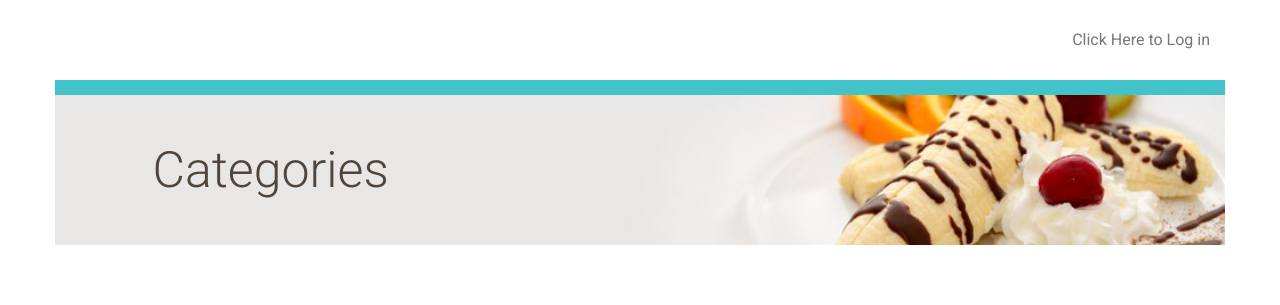
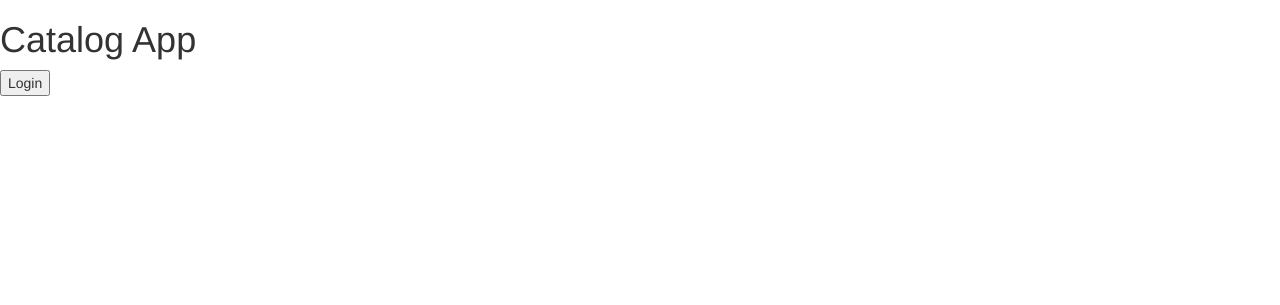
Before and after one commit to dgpshiva/ItemCatalogApplication, a Flask app: page / in a window 1280 px wide. Shown: the top 305 px of the page. Run offline with Flask 2, Linux system fonts and the light colour scheme; some libraries are stand-ins or nearby versions.

Commit message:
Header ready

```diff
--- a/application.py
+++ b/application.py
@@ -365,4 +365,5 @@
 if __name__ == '__main__':
     app.secret_key = 'super_secret_key'
     app.debug = True
-    app.run(host='0.0.0.0', port=8000)
+    #app.run(host='0.0.0.0', port=8000)
+    app.run(host='127.0.0.1', port=8000)
--- a/database_setup.py
+++ b/database_setup.py
@@ -1,4 +1,3 @@
-from passlib.apps import custom_app_context as pwd_context
 from sqlalchemy import create_engine
 from sqlalchemy import Column, ForeignKey, Integer, String
 from sqlalchemy.ext.declarative import declarative_base
--- /dev/null
+++ b/static/ItemCatalogAppSmallestScreen.css
@@ -0,0 +1,48 @@
+picture, img, embed, object, video {
+    max-width: 100%;
+    }
+
+img{
+    display: block;
+    margin: auto;
+}
+
+.inline-block
+{
+    display: inline-block;
+}
+
+.header-container
+{
+    height: 85px;
+    background-color: rgb(13, 13, 70);
+    display: flex;
+    align-items: center
+}
+
+.header-container h1
+{
+    color: white;
+    font-size: 25px;
+    margin: 2px;
+    width: 50%;
+}
+
+.header-container form
+{
+    margin: 0;
+    width: 50%;
+}
+
+.header-container form button
+{
+    background-color: #4CAF50;
+    border: none;
+    color: white;
+    padding: 6px 16px;
+    text-align: center;
+    text-decoration: none;
+    font-size: 16px;
+    float: right;
+    margin-right: 6px;
+}
--- a/static/styles.css
+++ /dev/null
@@ -1,163 +0,0 @@
-* {
-	font-family: "Helvetica Neue Bold", Roboto, Helvetica, Arial, sans-serif;
-	font-weight: 700;
-}
-
-h1 {
-	font-family: "Helvetica Neue Light", Roboto, Helvetica, Arial, sans-serif;
-	font-size: 50px;
-	color: #51453B;
-	line-height: 60px;
-	font-weight: 300;
-}
-
-h2 {
-	font-size: 24px;
-	color: #42C3C9;
-	line-height: 29px;
-}
-
-h3 {
-	font-size: 18px;
-	color: #4A4A4A;
-	line-height: 23px;
-}
- p {
- 	font-family: "Helvetica Neue", Roboto, Helvetica, Arial, sans-serif;
- 	font-size: 16px;
- 	color: #7B7573;
- 	line-height: 24px;
- 	font-weight: 400;
- }
-
- strong {
- 	font-size: 16px;
- 	color: #7B7573;
- 	line-height: 24px;
- }
-
- a {
- 	font-size: 14px;
- 	color: #0093B9;
- 	line-height: 17px;
- }
-.padding-top {
-	padding-top: 30px;
-}
-.padding-bottom {
-	padding-bottom: 30px;
-}
-.margin-right {
-	margin-right: 30px;
-}
-.padding-none {
-	padding: 0;
-}
-.btn {
-	padding: 20px;
-	margin: 0;
-	border-color: #9FB80A;
-	border-width: 2px;
-	color: #9FB80A;;
-}
-.btn:hover {
-	border-color: #9FB80A;
-}
-.btn.delete {
-	border-color: #aaaaaa;
-	color: #aaaaaa;
-}
-.btn.delete:hover {
-	border-color: #aaaaaa;
-	color: red;
-}
-.glyphicon {
-	margin-right: 10px;
-}
-.top-menu {
-	padding-top: 30px;
-	padding-bottom: 30px;
-}
-.top-menu p {
-	margin-bottom: 0;
-	line-height: 16px;
-}
-.top-menu a {
-	margin-bottom: 0;
-	line-height: 16px;
-	font-size: 16px;
-	color: #7B7573;
-	font-weight: 400;
-}
-.divider {
-	height: 15px;
-}
-.divider.blue {
-	background-color: #42C3C9;
-}
-.divider.green {
-	background-color: #9FB80A;
-}
-.banner.main {
-	height: 150px;
-	background: url("/static/top-banner.jpg");
-	background-position: right;
-	background-repeat: no-repeat;
-	background-size: cover;
-}
-.banner.menu {
-	height: 150px;
-	background-color: #E1E17F;
-}
-.banner.profile {
-	height: 150px;
-	background-color: #A6E8EB;
-}
-.banner h1 {
-	margin: 45px 0;
-}
- .category-list {
- 	background-color: #F0F0F0;
- 	padding: 20px;
-}
- .category-list:hover {
- 	background-color: #e1e17f;
- 	padding: 20px;
-}
-.item {
-	background: #F0F0F0;
-	padding: 20px;
-	margin: 20px;
-	margin-left: -20px;
-}
-.item-price {
-	font-weight: 700;
-}
-.creator {
-	padding-right: 20px;
-	margin-top: -20px;
-	text-align: right;
-	float:right;
-}
-.creator img {
-	width: 100px;
-	border-radius: 50%;
-}
-.creator figcaption {
-	font-size: 14px;
-	color: #7B7573;
-	font-weight: 400;
-	margin-top: -20px;
-}
-.flash {
-	background-color: #98FB98;
-	width:100%;
-	text-decoration: none;
-
-}
-
-.flash li {
-	list-style-type: none;
-	text-align: center;
-
-}
--- a/templates/main.html
+++ b/templates/main.html
@@ -1,14 +1,23 @@
 <!DOCTYPE html>
 <html lang="en">
 	<head>
-		<link href='http://fonts.googleapis.com/css?family=Roboto:400,300,700' rel='stylesheet' type='text/css'>
-		<link rel="stylesheet" href="//netdna.bootstrapcdn.com/bootstrap/3.1.1/css/bootstrap.min.css">
-		<link rel=stylesheet type=text/css href="{{ url_for('static', filename='styles.css') }}">
+		<title>Item Catalog Application</title>
+		<meta charset="UTF-8">
+		<meta name="viewport" content="width=device-width, initial-scale=1">
+		<link rel="stylesheet" media="screen and (max-width:360px)" href="{{ url_for('static', filename='ItemCatalogAppSmallestScreen.css') }}">
+		<link rel="stylesheet" media="screen and (min-width:361px) and (max-width:768px)" href="{{ url_for('static', filename='ItemCatalogSmallerScreen.css') }}">
+		<link rel="stylesheet" media="screen and (min-width:769px)" href="{{ url_for('static', filename='ItemCatalog.css') }}">
+		<link rel="stylesheet" href="https://maxcdn.bootstrapcdn.com/bootstrap/3.3.7/css/bootstrap.min.css">
+		<script src="https://ajax.googleapis.com/ajax/libs/jquery/3.2.1/jquery.min.js"></script>
+		<script src="https://maxcdn.bootstrapcdn.com/bootstrap/3.3.7/js/bootstrap.min.js"></script>
+
+		<!--LOAD PRE-REQUISITES FOR GOOGLE SIGN IN -->
+		<script src="//ajax.googleapis.com/ajax/libs/jquery/1.8.2/jquery.min.js"></script>
+		<script src="//apis.google.com/js/platform.js?onload=start"></script>
+		<!-- END PRE-REQUISITES FOR GOOGLE SIGN IN -->
 	</head>
 	<body>
-		<div class="container">
 			{% block content %}
 			{% endblock %}
-		</div>
 	</body>
 </html>
--- a/templates/publiccategories.html
+++ b/templates/publiccategories.html
@@ -1,52 +1,13 @@
 {% extends "main.html" %}
 {% block content %}
 
-	<div class="row top-menu">
-		<div class="col-md-10"></div>
-		<div class="col-md-2 text-right">
-			<a href="{{url_for('showLogin')}}">Click Here to Log in </a>
-		</div>
+<header>
+	<div class="header-container">
+		<h1 class="inline-block">Catalog App</h1>
+		<form class="inline-block" action="{{url_for('showLogin')}}">
+			<button type="submit">Login</button>
+		</form>
 	</div>
-	<div class="row divider blue">
-		<div class="col-md-12"></div>
-	</div>
-	<div class="row banner main">
-		<div class="col-md-1"></div>
-		<div class="col-md-11 padding-none">
-			<h1>Categories</h1>
-		</div>
-	</div>
-
-	<div class = 'flash'>
-		      {% with messages = get_flashed_messages() %}
-      {% if messages %}
-        <ul>
-        {% for message in messages %}
-            <li> <strong> {{ message }} </strong> </li>
-        {% endfor %}
-        </ul>
-        {% endif %}
-    {% endwith %}
-	</div>
-
-	<div class="row padding-top padding-bottom">
-		<div class="col-md-1"></div>
-		<div class="col-md-10 padding-none">
-		</div>
-		<div class="col-md-1"></div>
-	</div>
-	{% for category in categories %}
-		<a href = "{{url_for('showItems', category_id = category.id)}}">
-			<div class="row">
-				<div class="col-md-1"></div>
-					<div class="col-md-10 category-list">
-						<h3>{{category.name}}</h3>
-					</div>
-				<div class="col-md-1"></div>
-			</div>
-		</a>
-
-
-	{% endfor %}
+</header>
 
 {% endblock %}
```
Also changed, not shown: templates/login.html (+27 -31 lines), static/ItemCatalog.css (added), static/ItemCatalogSmallerScreen.css (added), static/top-banner.jpg (deleted).
